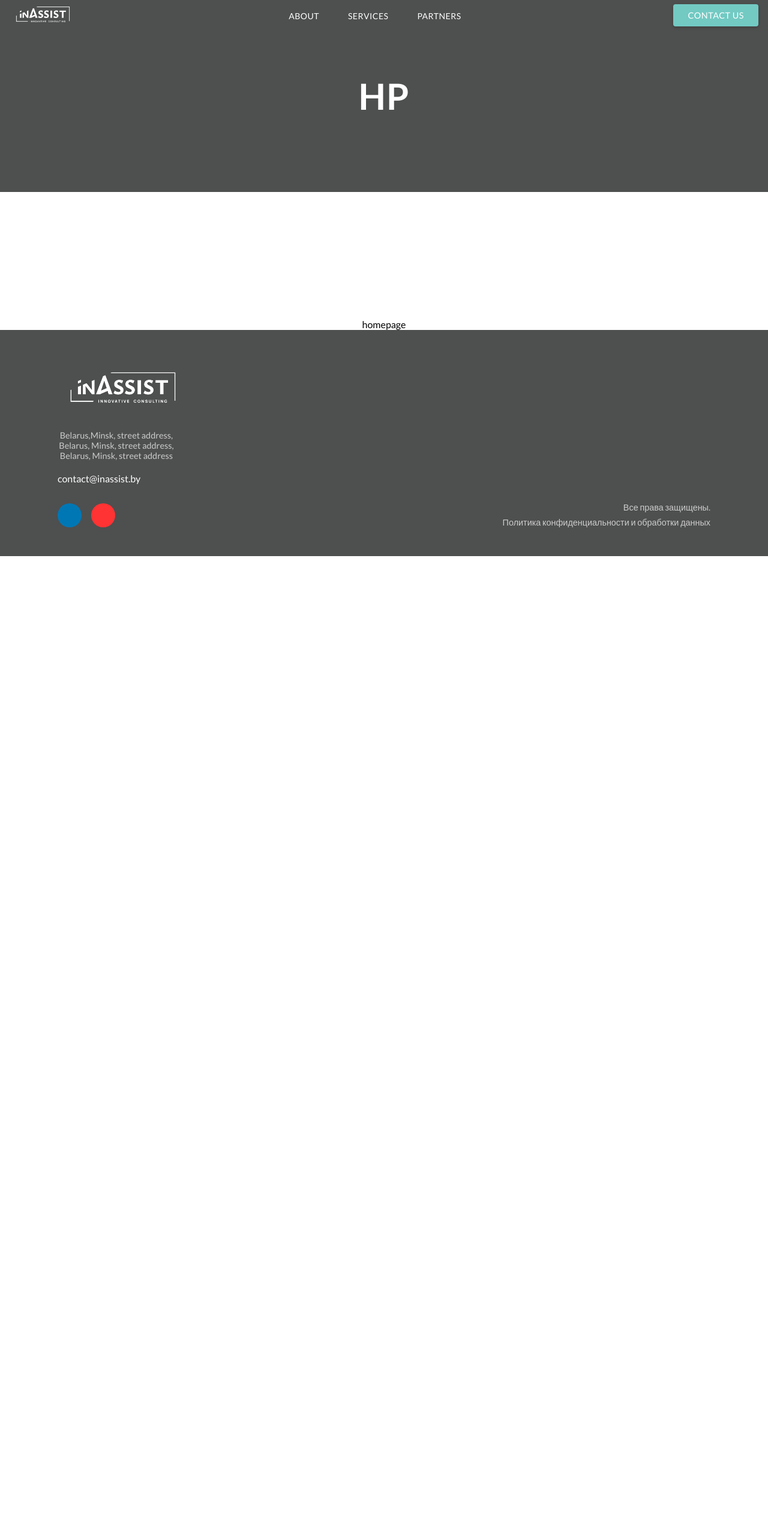
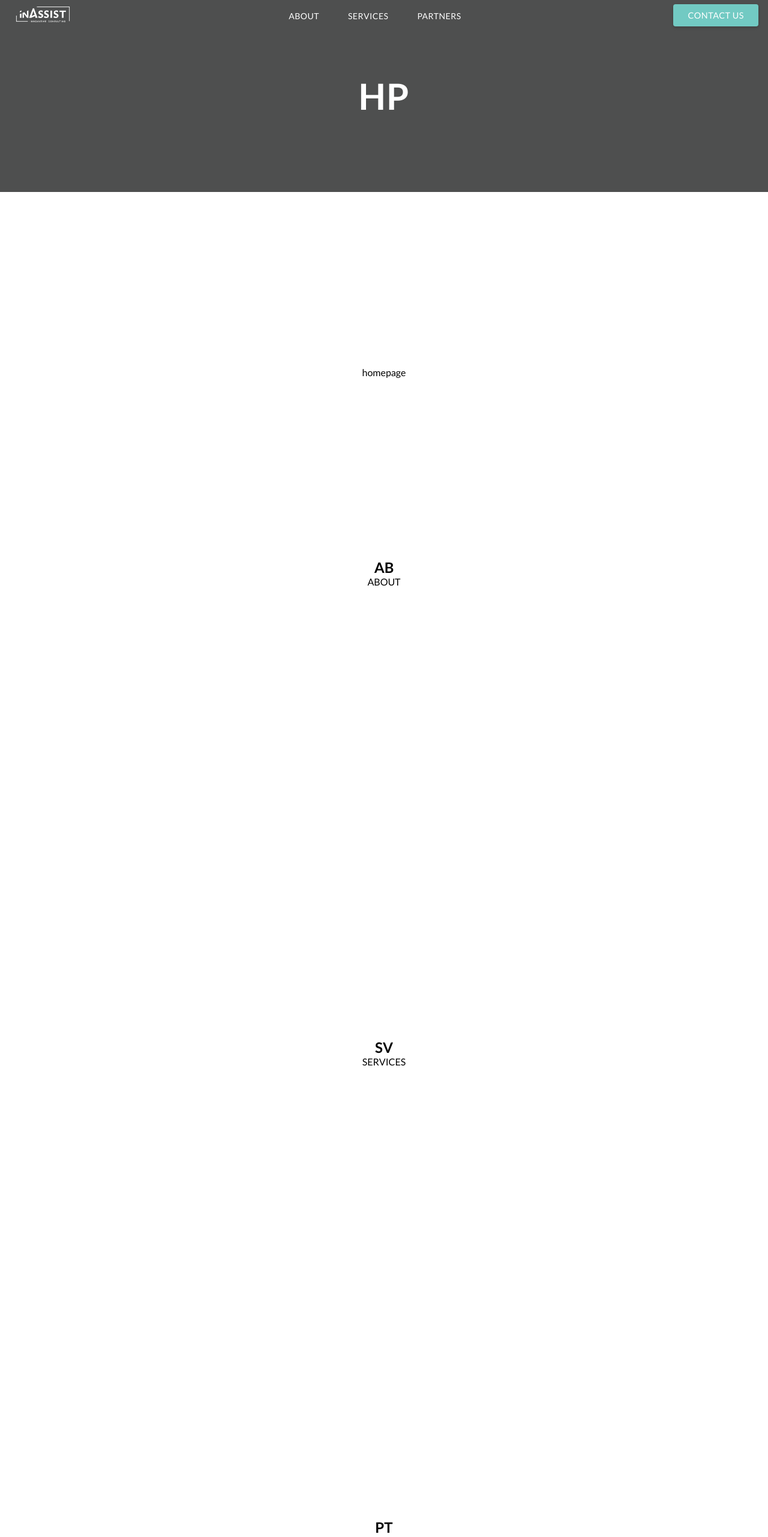
Before and after one commit to JustEmptyx/inassist, a React (Create React App) app: page / in a window 1280 px wide. Shown: the top 2562 px of the page at 60% size. Before the commit the page ends 927 px from the top, so only its background shows below. Built offline with nearby package versions, Linux system fonts and the light colour scheme.

Commit message:
Route system changed to anchor system;

```diff
--- a/src/App.js
+++ b/src/App.js
@@ -14,13 +14,23 @@ function App() {
     <Router>
       <div className="App">
         <Header />
-        <Routes>
-          <Route path="/" element={<Home />} />
-          <Route path="/services" element={<Services />} />
-          <Route path="/about" element={<About />} />
-          <Route path="/contacts" element={<Contacts />} />
-          <Route path="/partners" element={<Partners />} />
-        </Routes>
+        <div className="content">
+          <section id="home">
+            <Home />
+          </section>
+          <section id="about">
+            <About />
+          </section>
+          <section id="services">
+            <Services />
+          </section>
+          <section id="partners">
+            <Partners />
+          </section>
+          <section id="contacts">
+            <Contacts />
+          </section>
+        </div>
         <Footer />
       </div>
     </Router>
```
